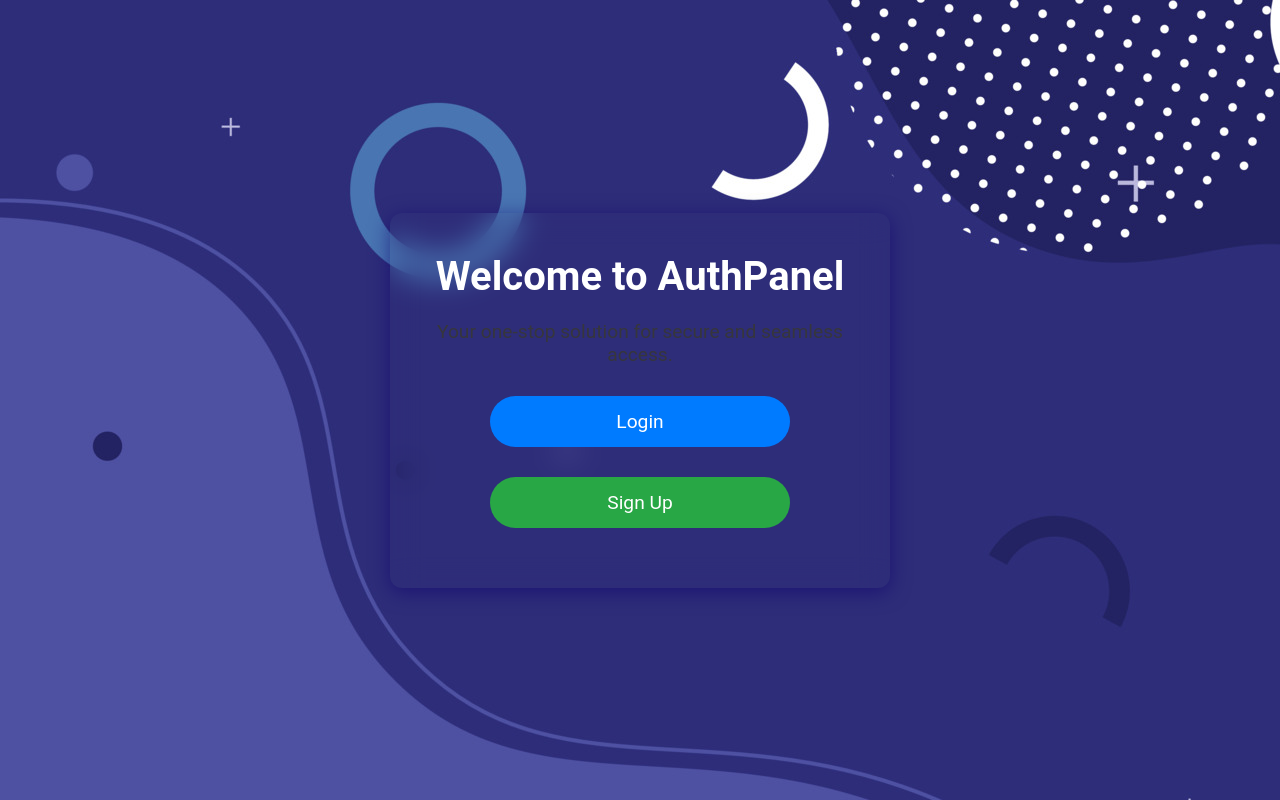
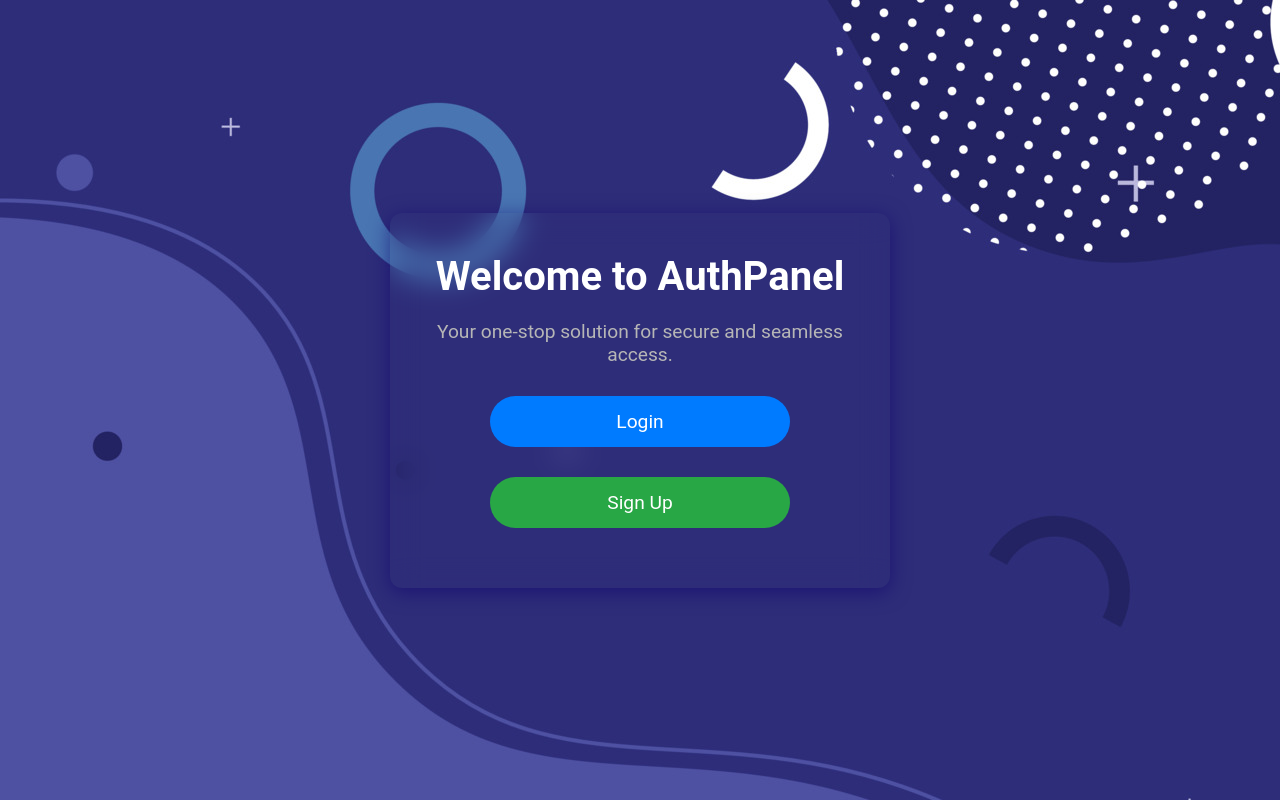
Before and after one commit to sudiirkumar/LoginSignup, a website: page index.html in a window 1280 px wide. Drawn offline with Linux system fonts and the light colour scheme.

Commit message:
Change paragraph color in index.html

```diff
--- a/index.html
+++ b/index.html
@@ -10,7 +10,7 @@
     <div class="pre-login-container">
         <div class="content">
             <h1>Welcome to AuthPanel</h1>
-            <p>Your one-stop solution for secure and seamless access.</p>
+            <p style="color: #b6b6b6">Your one-stop solution for secure and seamless access.</p>
             <div class="button-container">
                 <a href="login.html" class="button">Login</a>
                 <a href="signup.html" class="button button-green">Sign Up</a>
```
